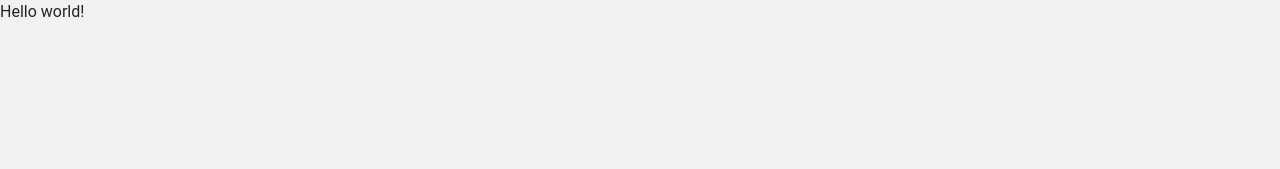
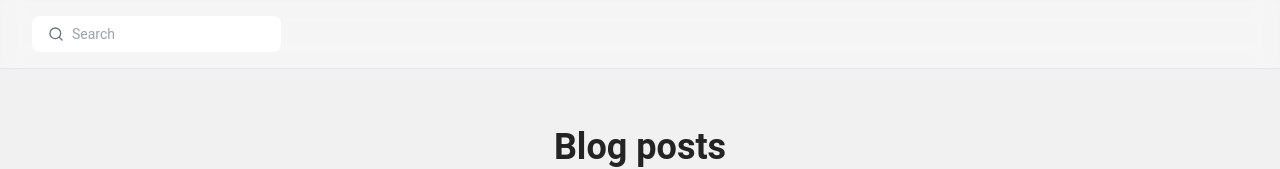
Before and after one commit to klimekkatarzyna/blog-app, a React (Vite) app: page / in a window 1280 px wide. Shown: the top 169 px of the page. Built offline with nearby package versions, Linux system fonts and the light colour scheme.

Commit message:
create and provide client

```diff
--- a/src/App.tsx
+++ b/src/App.tsx
@@ -1,7 +1,19 @@
+import { BrowserRouter } from "react-router-dom";
+import { QueryClient, QueryClientProvider } from "@tanstack/react-query";
+
 import "./index.css";
+import Router from "./routes";
+
+const queryClient = new QueryClient();
 
 function App() {
-  return <h1 className="">Hello world!</h1>;
+  return (
+    <QueryClientProvider client={queryClient}>
+      <BrowserRouter>
+        <Router />
+      </BrowserRouter>
+    </QueryClientProvider>
+  );
 }
 
 export default App;
```
Also changed, not shown: 1 other file (tests, documents, lock files or other folders).
